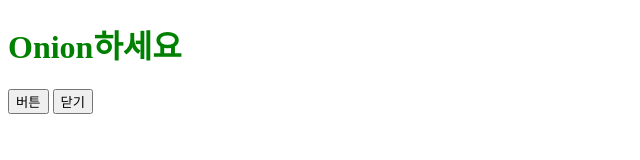
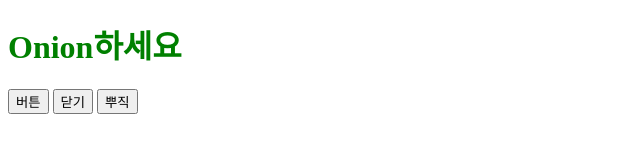
Before and after one commit to JJungit/basicJS, a plain HTML site: page index.html in a window 1280 px wide. Shown: the whole page, without its empty margins (0-640 px from the left). Drawn offline with Linux system fonts and the light colour scheme.

Commit message:
버튼추가

```diff
--- a/index.html
+++ b/index.html
@@ -15,6 +15,7 @@
 
    <button onclick="document.getElementsByClassName('alert-box')[0].style.display = 'block'">버튼</button>
    <button onclick="document.getElementsByClassName('alert-box')[0].style.display = 'none'">닫기</button>
+   <button>뿌직</button>
 
 
    <script>
```
